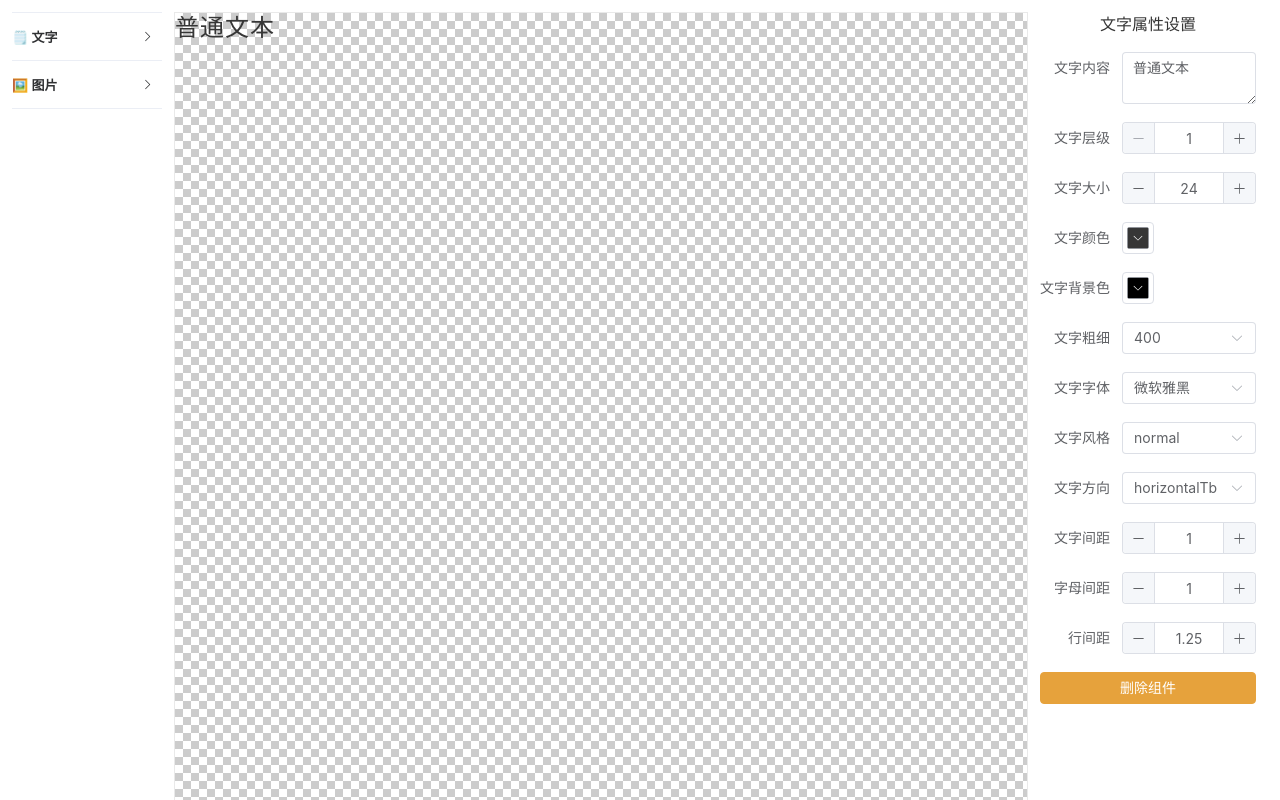
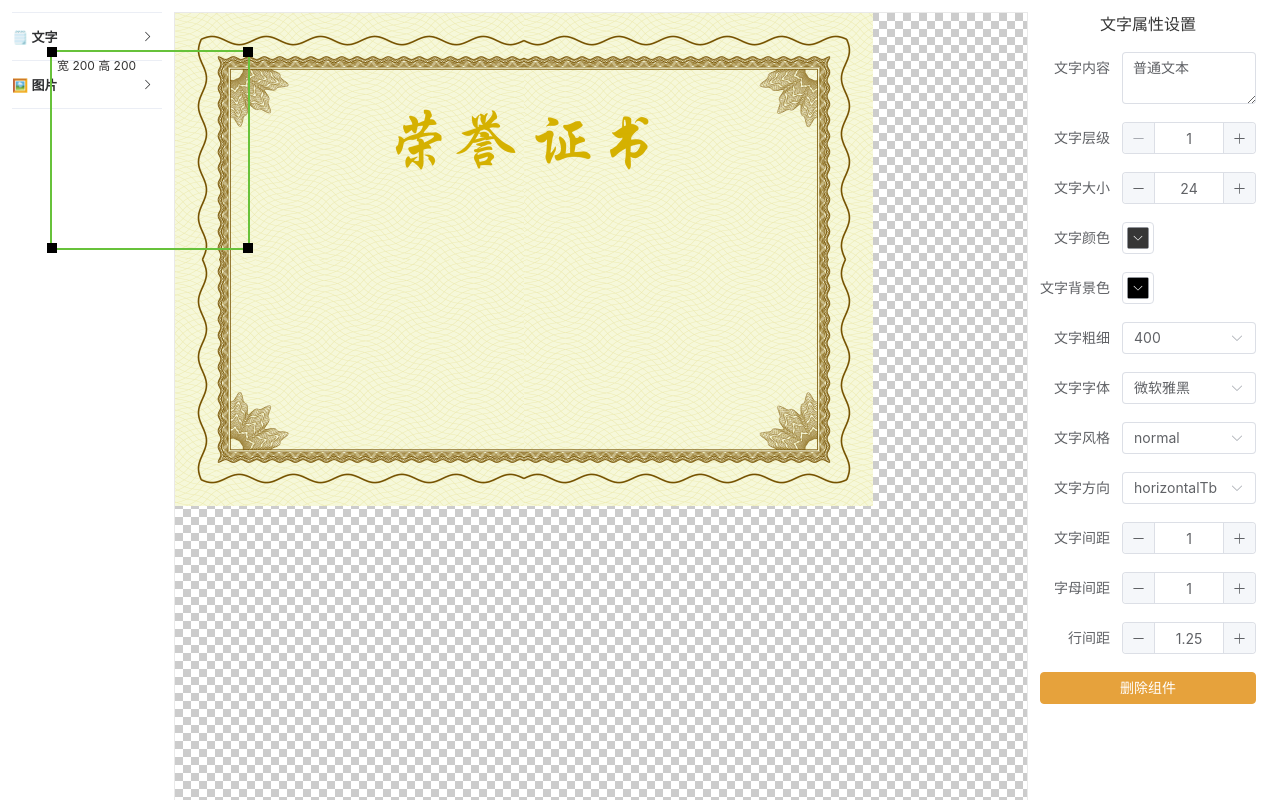
Before and after one commit to shuirongshuifu/lowcode, a Vue app: page / in a window 1280 px wide. Built offline with nearby package versions, Linux system fonts and the light colour scheme.

Commit message:
截图功能

```diff
--- a/index.html
+++ b/index.html
@@ -5,12 +5,214 @@
   <meta charset="UTF-8" />
   <link rel="icon" type="image/svg+xml" href="/ico.png" />
   <meta name="viewport" content="width=device-width, initial-scale=1.0" />
+  <script src="https://cdn.jsdelivr.net/npm/html2canvas@1.4.1/dist/html2canvas.min.js"></script>
   <title>低代码平台-lowcode</title>
+  <style>
+    .cropBox {
+      position: absolute;
+      top: 50px;
+      left: 50px;
+      width: 200px;
+      height: 200px;
+      border: 2px solid #67c23a;
+      box-sizing: border-box;
+      cursor: move;
+      z-index: 9999;
+    }
+
+    .val {
+      position: absolute;
+      font-size: 12px;
+      color: #333;
+      top: 5px;
+      left: 5px;
+    }
+
+    .resize-handle {
+      position: absolute;
+      width: 10px;
+      height: 10px;
+      background-color: #000;
+      cursor: pointer;
+    }
+
+    .nw {
+      top: -5px;
+      left: -5px;
+      cursor: nwse-resize;
+    }
+
+    .ne {
+      top: -5px;
+      right: -5px;
+      cursor: nesw-resize;
+    }
+
+    .sw {
+      bottom: -5px;
+      left: -5px;
+      cursor: nesw-resize;
+    }
+
+    .se {
+      bottom: -5px;
+      right: -5px;
+      cursor: nwse-resize;
+    }
+
+    .content {
+      position: relative;
+      width: 100%;
+      height: 100%;
+      overflow: hidden;
+    }
+
+    img {
+      max-width: 100%;
+      height: auto;
+    }
+  </style>
 </head>
 
 <body>
+  <div class="cropBox" id="cropBox">
+    <div class="resize-handle nw"></div>
+    <div class="resize-handle ne"></div>
+    <div class="resize-handle sw"></div>
+    <div class="resize-handle se"></div>
+    <span class="val">宽 200 高 200</span>
+  </div>
   <div id="app"></div>
+
   <script type="module" src="/src/main.js"></script>
+  <script>
+    const cropBox = document.getElementById("cropBox");
+    const val = cropBox.querySelector(".val");
+    const content = document.getElementById("app");
+
+    let isDragging = false;
+    let isResizing = false;
+    let startX, startY, startWidth, startHeight, startLeft, startTop, handleClass;
+
+    const updateInfo = (width, height) => {
+      val.textContent = `宽 ${Math.round(width)} 高 ${Math.round(height)}`;
+    };
+
+    // 开始拖拽或缩放
+    cropBox.addEventListener("mousedown", (e) => {
+      e.preventDefault();
+
+      if (e.target.classList.contains("resize-handle")) {
+        isResizing = true;
+        handleClass = e.target.classList[1];
+      } else {
+        isDragging = true;
+      }
+
+      startX = e.clientX;
+      startY = e.clientY;
+
+      const rect = cropBox.getBoundingClientRect();
+      startWidth = rect.width;
+      startHeight = rect.height;
+      startLeft = rect.left;
+      startTop = rect.top;
+    });
+
+    document.addEventListener("mousemove", (e) => {
+      if (isDragging) {
+        const dx = e.clientX - startX;
+        const dy = e.clientY - startY;
+        cropBox.style.left = `${startLeft + dx}px`;
+        cropBox.style.top = `${startTop + dy}px`;
+      }
+
+      if (isResizing) {
+        const dx = e.clientX - startX;
+        const dy = e.clientY - startY;
+
+        let newWidth = startWidth;
+        let newHeight = startHeight;
+        let newLeft = startLeft;
+        let newTop = startTop;
+
+        switch (handleClass) {
+          case "nw":
+            newWidth = startWidth - dx;
+            newHeight = startHeight - dy;
+            newLeft = startLeft + dx;
+            newTop = startTop + dy;
+            break;
+          case "ne":
+            newWidth = startWidth + dx;
+            newHeight = startHeight - dy;
+            newTop = startTop + dy;
+            break;
+          case "sw":
+            newWidth = startWidth - dx;
+            newHeight = startHeight + dy;
+            newLeft = startLeft + dx;
+            break;
+          case "se":
+            newWidth = startWidth + dx;
+            newHeight = startHeight + dy;
+            break;
+        }
+
+        if (newWidth > 50) {
+          cropBox.style.width = `${newWidth}px`;
+          cropBox.style.left = `${newLeft}px`;
+        }
+        if (newHeight > 50) {
+          cropBox.style.height = `${newHeight}px`;
+          cropBox.style.top = `${newTop}px`;
+        }
+
+        updateInfo(newWidth, newHeight);
+      }
+    });
+
+    document.addEventListener("mouseup", () => {
+      isDragging = false;
+      isResizing = false;
+    });
+
+    // 双击下载截图功能
+    cropBox.addEventListener("dblclick", () => {
+      const rect = cropBox.getBoundingClientRect();
+
+      html2canvas(content).then((canvas) => {
+        const croppedCanvas = document.createElement("canvas");
+        const ctx = croppedCanvas.getContext("2d");
+
+        const scale = window.devicePixelRatio;
+
+        croppedCanvas.width = rect.width * scale;
+        croppedCanvas.height = rect.height * scale;
+
+        ctx.scale(scale, scale);
+
+        ctx.drawImage(
+          canvas,
+          rect.left * scale,
+          rect.top * scale,
+          rect.width * scale,
+          rect.height * scale,
+          0,
+          0,
+          rect.width * scale,
+          rect.height * scale
+        );
+
+        croppedCanvas.toBlob((blob) => {
+          const link = document.createElement("a");
+          link.href = URL.createObjectURL(blob);
+          link.download = "screenshot.png";
+          link.click();
+        });
+      });
+    });
+  </script>
 </body>
 
 </html>
--- a/src/page/com/myCrop.vue
+++ b/src/directives/myCrop.vue
@@ -1,5 +1,5 @@
 <template>
-    <div class="cropBox" ref="cropBox">
+    <div @dblclick="chooseFn" class="cropBox" ref="cropBox">
         <!-- 左上方 -->
         <div class="resize-handle nw"></div>
         <!-- 右上方 -->
@@ -15,6 +15,42 @@
 
 <script setup>
 import { ref, reactive, onMounted, watch } from 'vue';
+import html2canvas from "html2canvas";
+
+const chooseFn = ()=>{
+  takeScreenshot()
+}
+
+function takeScreenshot() {
+  // var element = document.querySelector(".cropBox");
+  var element = document.querySelector(".container");
+  html2canvas(element)
+    .then(function (canvas) {
+      var imDataURL = canvas.toDataURL("image/png");
+      downloadImage(imDataURL)
+      // console.log('imDataURL', imDataURL);
+      // window.open(imDataURL, "_blank");
+    })
+    .catch(function (error) {
+      console.error("Error while taking screenshot:", error);
+    });
+}
+
+function downloadImage(dataURL, fileName = 'screenshot.png') {
+            // 创建隐藏的可下载链接
+            var downloadLink = document.createElement("a");
+            downloadLink.href = dataURL;
+            downloadLink.download = fileName; // 设置默认文件名
+            // 隐藏链接
+            downloadLink.style.display = 'none';
+            document.body.appendChild(downloadLink);
+            // 触发点击
+            downloadLink.click();
+            // 稍后移除链接
+            setTimeout(function () {
+                document.body.removeChild(downloadLink);
+            }, 0);
+        }
 
 const props = defineProps(['container']) // 容器dom
 
@@ -37,8 +73,12 @@ const CropBoxInfo = reactive({
 });
 
 watch(() => props.container, () => {
-    setCropBox(cropBox.value, CropBoxInfo);
+    // setCropBox(cropBox.value, CropBoxInfo);
 })
+
+setTimeout(() => {
+  setCropBox(cropBox.value, CropBoxInfo);
+}, 1000);
 
 // 设置裁剪框可拖动和调整大小
 const setCropBox = (dom, info) => {
@@ -62,6 +102,7 @@ const setCropBox = (dom, info) => {
         info.startX = e.clientX;
         info.startY = e.clientY;
         containerRect = props.container.getBoundingClientRect();
+        // containerRect = document.querySelector('#app').getBoundingClientRect();
         info.currentX = info.lastDragEndX;
         info.currentY = info.lastDragEndY;
         info.currentWidth = info.initialWidth;
--- a/src/page/default.js
+++ b/src/page/default.js
@@ -1,3 +1,5 @@
+import certificate from '@/assets/certificate.png'
+
 // 默认拖拽信息配置
 export const defaultDragInfo = {
     isTargetDrag: false,
@@ -29,5 +31,6 @@ export const defaultTextStyle = {
 // 默认图片样式
 export const defaultImgStyle = {
     zIndex: 1,
-    imgSrc: 'http://ashuai.work/static/img/avantar.png'
+    // imgSrc: 'http://ashuai.work/api/ca.png' // html2canvas只能截取自己的图片，外部图不能截取
+    imgSrc: certificate
 };
--- a/src/page/home.vue
+++ b/src/page/home.vue
@@ -42,7 +42,6 @@
         >
         </component>
       </template>
-      <!-- <myCrop :container="container" /> -->
     </div>
     <div class="attrs">
       <template v-if="conf[curIndex].type == 'myText'">
@@ -169,7 +168,6 @@
 
 <script setup>
 import { ref, reactive, onMounted, watch } from "vue";
-import myCrop from "./com/myCrop.vue";
 import myImg from "./com/myImg.vue";
 import myText from "./com/myText.vue";
 import { defaultDragInfo, defaultTextStyle, defaultImgStyle } from "./default.js";
@@ -214,26 +212,12 @@ const conf = reactive([
     dragInfo: { ...defaultDragInfo },
     style: { ...defaultTextStyle },
   },
-  //   {
-  //     type: "myImg",
-  //     dragInfo: { ...defaultDragInfo },
-  //     style: { ...defaultImgStyle },
-  //   },
+  {
+    type: "myImg",
+    dragInfo: { ...defaultDragInfo },
+    style: { ...defaultImgStyle },
+  },
 ]);
-
-watch(
-  () => conf,
-  (newVal, oldVal) => {
-    console.log("newVal", newVal);
-  },
-  {
-    deep: true,
-  }
-);
-
-onMounted(() => {
-  initDrag();
-});
 
 const curIndex = ref(0);
 const curDom = ref(null);
```
Also changed, not shown: 1 other file (tests, documents, lock files or other folders).
